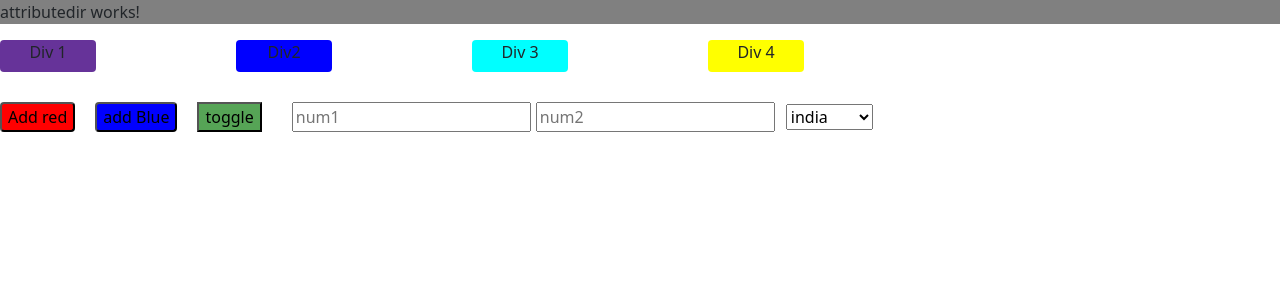
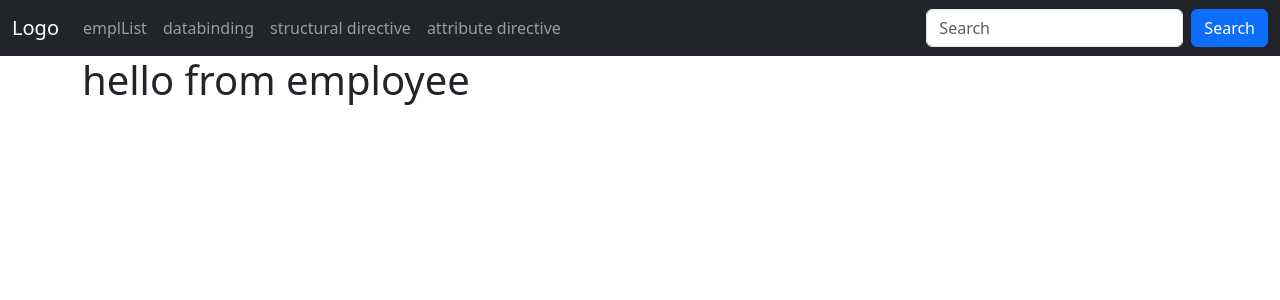
Before and after one commit to Amanavi75/Practice_ng, an Angular app: page /add-emp in a window 1280 px wide. Shown: the top 300 px of the page. Built offline with nearby package versions, Linux system fonts and the light colour scheme.

Commit message:
gone throughthe different kind of routing process

```diff
--- a/src/app/app.component.html
+++ b/src/app/app.component.html
@@ -1 +1,32 @@
-<app-attributedir></app-attributedir>
+<nav class="navbar navbar-expand-sm navbar-dark bg-dark">
+    <div class="container-fluid">
+      <a class="navbar-brand" href="javascript:void(0)">Logo</a>
+      <button class="navbar-toggler" type="button" data-bs-toggle="collapse" data-bs-target="#mynavbar">
+        <span class="navbar-toggler-icon"></span>
+      </button>
+      <div class="collapse navbar-collapse" id="mynavbar">
+        <ul class="navbar-nav me-auto">
+          <li class="nav-item">
+            <a class="nav-link" routerLink="add-emp">emplList </a>
+          </li>
+          <li class="nav-item">
+            <a class="nav-link" routerLink="data-binding">databinding </a>
+          </li>
+          <li class="nav-item">
+            <a class="nav-link" routerLink="structuraldirective">structural directive </a>
+          </li>
+          <li class="nav-item">
+            <a class="nav-link" routerLink="attributaldirective">attribute directive </a>
+          </li>
+        </ul>
+        <form class="d-flex">
+          <input class="form-control me-2" type="text" placeholder="Search">
+          <button class="btn btn-primary" type="button">Search</button>
+        </form>
+      </div>
+    </div>
+  </nav>
+
+  <div class="container">
+    <router-outlet></router-outlet>
+  </div>
--- a/src/app/app.component.ts
+++ b/src/app/app.component.ts
@@ -1,5 +1,5 @@
 import { Component } from '@angular/core';
-import { RouterOutlet } from '@angular/router';
+import { RouterLink, RouterOutlet } from '@angular/router';
 import { DataBindingComponent } from './components/data-binding/data-binding.component';
 import { StructuralDirComponent } from './components/structural-dir/structural-dir.component';
 import { AttributedirComponent } from './components/attributedir/attributedir.component';
@@ -7,7 +7,7 @@
 @Component({
   selector: 'app-root',
   standalone: true,
-  imports: [RouterOutlet,DataBindingComponent,StructuralDirComponent,AttributedirComponent],
+  imports: [RouterOutlet,RouterLink],
   templateUrl: './app.component.html',
   styleUrl: './app.component.css'
 })
--- a/src/app/components/attributedir/attributedir.component.html
+++ b/src/app/components/attributedir/attributedir.component.html
@@ -3,6 +3,8 @@
     Div 1
 
 </div>
+
+<button class="btn btn-primary" [routerLink]="['/structuraldirective']"> go to structurcal </button>
 
 <div class="b"[ngClass]="div1BgColor" >
     Div2
--- a/src/app/components/attributedir/attributedir.component.ts
+++ b/src/app/components/attributedir/attributedir.component.ts
@@ -1,10 +1,11 @@
 import { CommonModule } from '@angular/common';
 import { Component } from '@angular/core';
+import { RouterLink } from '@angular/router';
 
 @Component({
   selector: 'app-attributedir',
   standalone: true,
-  imports: [CommonModule],
+  imports: [CommonModule,RouterLink],
   templateUrl: './attributedir.component.html',
   styleUrl: './attributedir.component.css'
 })
--- a/src/app/components/emp/emp.component.html
+++ b/src/app/components/emp/emp.component.html
@@ -1 +1 @@
-<p>emp works!</p>
+<h1> hello from employee</h1>
```
Also changed, not shown: src/app/app.routes.ts (+4 -4 lines).
